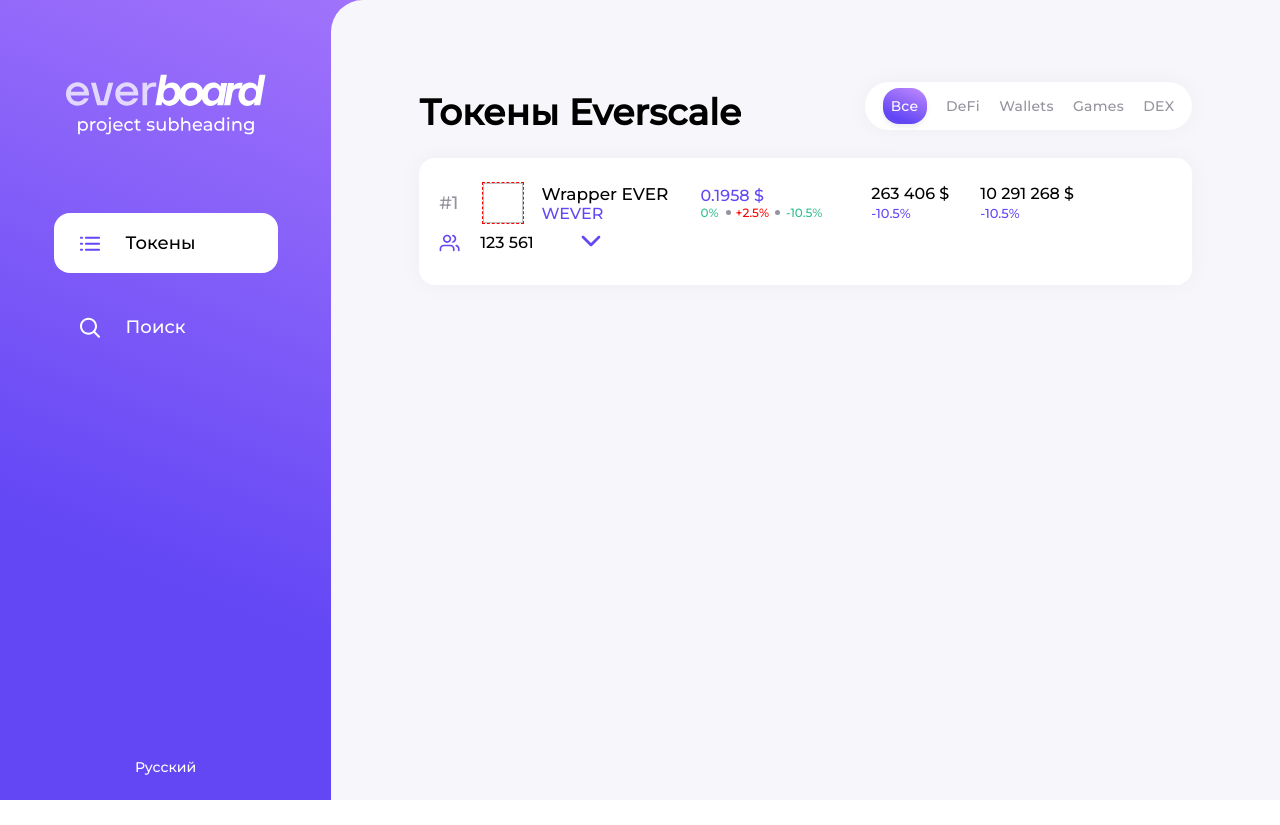
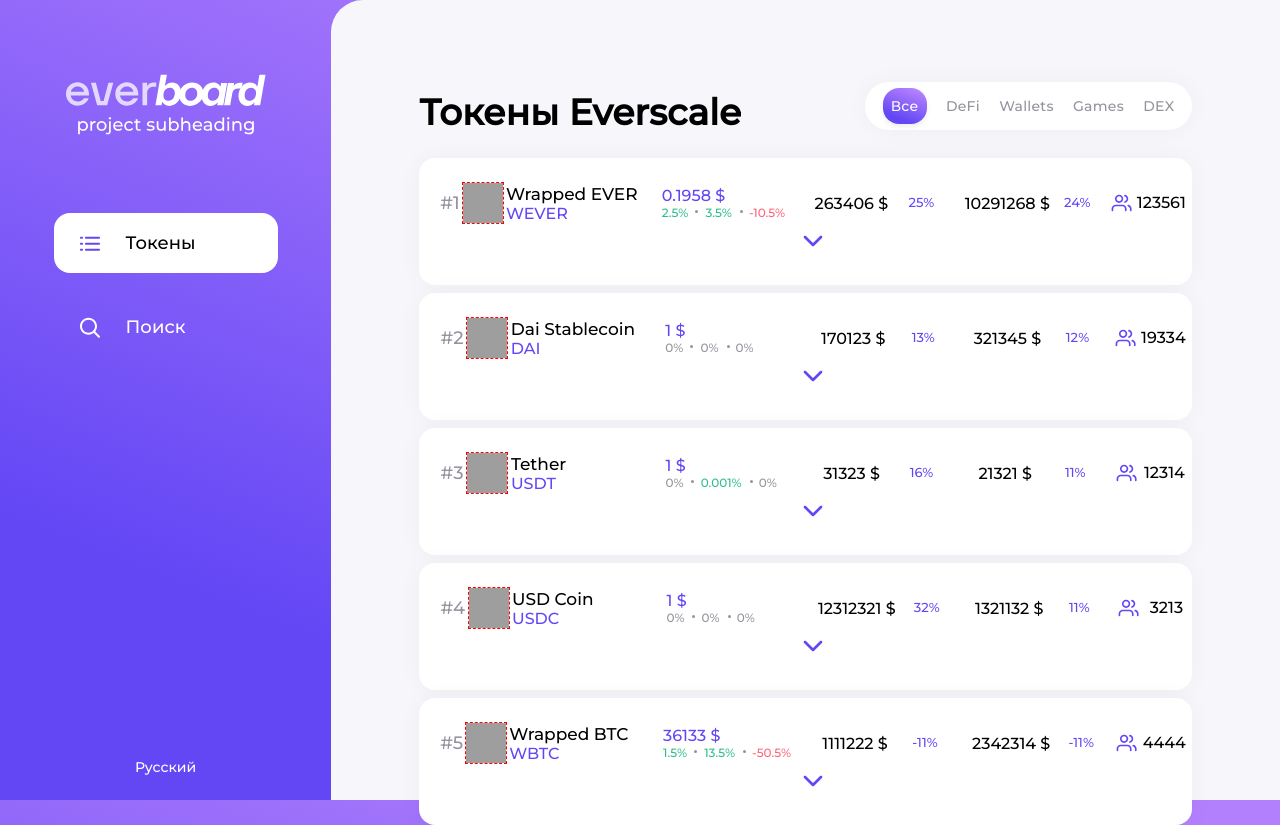
Before and after one commit to aalexceenko/tokens, a React app: page / in a window 1280 px wide. Before the commit the page ends 800 px from the top, so only its background shows below. Built offline with nearby package versions, Linux system fonts and the light colour scheme; grey boxes are pictures that could not be loaded.

Commit message:
fix style in the token item

```diff
--- a/src/components/app/app.js
+++ b/src/components/app/app.js
@@ -6,14 +6,15 @@
 
 import './app.scss';
 
-const App = () => {
+const App = ({tokens}) => {
+  // console.log(tokens);
   return (
     <div className="App">
       <BrowserRouter>
       <SideBar />
 
         <Routes>
-          <Route path="/" element={<Lists />} />
+          <Route path="/" element={<Lists tokens={tokens} />} />
           <Route path="/search" element={<Search />} />
         </Routes>
 
--- a/src/components/filter/filter.scss
+++ b/src/components/filter/filter.scss
@@ -19,7 +19,6 @@
     box-sizing: content-box;
     color: #93949D;
 
-
     li {
       list-style: none;
       font-size: 14px;
@@ -32,8 +31,6 @@
         padding: 9px 8px;
         border: 1px solid #6347F5;
       }
-
-
     }
 
     &--active {
@@ -42,7 +39,6 @@
       border-radius: 16px;
       color: #FFFFFF;
       padding: 9px 8px;
-
     }
   }
 }
--- a/src/components/item-list/item-list.js
+++ b/src/components/item-list/item-list.js
@@ -2,40 +2,55 @@
 
 import './item-list.scss';
 
-const ItemList = () => {
+const ItemList = ({token}) => {
+  console.log(token);
   const [isShown, setIsShown] = useState(false);
 
   const handleClick = (event) => {
     setIsShown(current => !current);
   }
 
+  const {id, name, symbol, logoURI, tvl, tvlChangePercentage, users, volume, volumeChangePercentage, price} = token;
+  const {hours24, days7, days365} = token.priceChange;
+
+  const getPercentColour = (percent) => {
+    if (percent > 0) {
+      return 'item-list__price-block--positive'
+    } else if (percent < 0) {
+      return 'item-list__price-block--negative'
+    } else {
+      return 'item-list__price-block--zero'
+    }
+  }
+
   return (
+
     <div className="item-list">
-      <span className="item-list__number">#1</span>
-      <img className="item-list__img" alt=""></img>
+      <span className="item-list__number">#{id}</span>
+      <img className="item-list__img" alt="" src={logoURI}></img>
       <section className="item-list__title">
-        <p>Wrapper EVER</p>
-        <span>WEVER</span>
+        <p>{name}</p>
+        <span>{symbol}</span>
       </section>
       <section className="item-list__price">
-        <p>0.1958 $</p>
+        <p>{price} $</p>
         <div className="item-list__price-block">
-          <span>0%</span>
-          <span>+2.5%</span>
-          <span>-10.5%</span>
+          <span className={getPercentColour(hours24)}>{hours24}%</span>
+          <span className={getPercentColour(days7)}>{days7}%</span>
+          <span className={getPercentColour(days365)}>{days365}%</span>
         </div>
       </section>
       <section className="item-list__volume">
-        <p>263 406 $</p>
-        <span>-10.5%</span>
+        <p>{volume} $</p>
+        <span>{volumeChangePercentage}%</span>
       </section>
       <section className="item-list__tvl">
-        <p>10 291 268 $</p>
-        <span>-10.5%</span>
+        <p>{tvl} $</p>
+        <span>{tvlChangePercentage}%</span>
       </section>
       <section className="item-list__amount">
         <img src="/img/users.svg" alt="" />
-        <p>123 561</p>
+        <p>{users}</p>
       </section>
       <button className="item-list__btn" onClick={handleClick}>
         {!isShown ? <img src="/img/chevron-down.svg" alt="" /> : <img src="/img/chevron-up.svg" alt="" />}
--- a/src/components/item-list/item-list.scss
+++ b/src/components/item-list/item-list.scss
@@ -1,13 +1,12 @@
 .item-list {
-  // width: 84%;
   min-height: 92px;
   box-sizing: border-box;
   display: flex;
   flex-wrap: wrap;
-  justify-content: flex-start;
+  justify-content: space-around;
   align-items: center;
-  // padding-left: 20px;
   padding: 24px 0 24px 20px;
+  padding-right: 5px;
   background: #FFFFFF;
   box-shadow: 0px 0px 25px rgba(0, 0, 0, 0.04);
   border-radius: 16px;
@@ -25,50 +24,57 @@
   &__number {
     color: #93949D;
     font-size: 18px;
-    margin-right: 23px;
-
   }
 
   &__img {
     width: 40px;
     height: 40px;
     border: 1px dashed red;
-    margin-right: 18px;
   }
 
   &__title {
     font-size: 17px;
-    margin-right: 32px;
+    margin-right: 22px;
+    min-width: 130px;
 
     span {
       color: #6347F5;
       font-size: 16px;
       display: block;
-
     }
   }
 
   &__price {
     color: #6347F5;
-    margin-right: 32px;
+    min-width: 140px;
 
     &-block {
       font-size: 12px;
       color: #30BF8C;
 
+      &--negative {
+        color: #FF647C;
+      }
+
+      &--positive {
+        color: #30BF8C;
+      }
+
+      &--zero {
+        color: #93949D;
+      }
+
       span {
         position: relative;
-        // display: block;
         margin-right: 17px;
 
         &:nth-child(2) {
-          color: red;
 
           &::after, &::before {
             content: "";
             position: absolute;
-            width: 5px;
-            height: 5px;
+            width: 3px;
+            height: 3px;
             background-color: #93949D;
             border-radius: 50%;
             top: 5px;
@@ -88,29 +94,30 @@
   }
 
   &__volume, &__tvl {
-    margin-right: 31px;
+    margin-right: 11px;
+    min-width: 140px;
 
     span {
       color: #6347F5;
       font-size: 13px;
-
     }
   }
 
-  &__amount {
+  &__volume, &__tvl, &__amount {
     display: flex;
     justify-content: space-around;
-    margin-right: 35px;
+  }
+
+  &__amount {
+    min-width: 70px;
 
     img {
-      margin-right: 20px;
+      margin-right: 5px;
     }
-
   }
 
   &__price, &__volume, &__tvl, &__amount {
     font-size: 16px;
-
   }
 
   &__btn {
--- a/src/components/lists/lists.js
+++ b/src/components/lists/lists.js
@@ -2,14 +2,25 @@
 import ItemList from "../item-list/item-list";
 import Filter from "../filter";
 
-import './lists.css';
+import './lists.scss';
 
-const Lists = () => {
+const Lists = ({tokens}) => {
+
+  // const data = tokens.slice();
+
+  console.log('data ', tokens);
+  // console.log(tokens);
+
+  const allTokens = tokens.map((token, idx) => {
+    return <ItemList token={token} key={idx} />
+  })
   return (
     <div className="lists">
       <Filter />
+      {/* <ItemList /> */}
+      {/* <ItemList /> */}
+      {allTokens}
 
-      <ItemList />
     </div>
 
 
--- a/src/components/lists/lists.css
+++ b/src/components/lists/lists.scss
@@ -1,8 +1,6 @@
 .lists {
-  /* border: 1px dashed red; */
   width: 70%;
   background: #F7F7FB;
   padding: 66px 88px 0;
   border-radius: 32px 0px 0px 0px;
-
 }
--- /dev/null
+++ b/src/components/mock/tokens.js
@@ -0,0 +1,360 @@
+export const tokens = [
+  {
+    id: 1,
+    name: 'Wrapped EVER',
+    symbol: 'WEVER',
+    address: '0:a49cd4e158a9a15555e624759e2e4e766d22600b7800d891e46f9291f044a93d',
+    logoURI:
+      'https://raw.githubusercontent.com/broxus/ton-assets/master/icons/WEVER/logo.svg',
+    categories: ['defi', 'wallets'],
+    description: 'This is a token of the Everscale',
+    price: 0.1958,
+    priceChange: {
+      hours24: 2.5,
+      days7: 3.5,
+      days365: -10.5,
+    },
+    volume: 263406,
+    volumeChangePercentage: 25,
+    tvl: 10291268,
+    tvlChangePercentage: 24,
+    users: 123561,
+  },
+  {
+    id: 2,
+    name: 'Dai Stablecoin',
+    symbol: 'DAI',
+    address: '0:eb2ccad2020d9af9cec137d3146dde067039965c13a27d97293c931dae22b2b9',
+    logoURI:
+      'https://raw.githubusercontent.com/broxus/ton-assets/master/icons/DAIv3/logo.svg',
+    categories: ['defi'],
+    description: 'This is a token of the Everscale',
+    price: 1,
+    priceChange: {
+      hours24: 0,
+      days7: 0,
+      days365: 0,
+    },
+    volume: 170123,
+    volumeChangePercentage: 13,
+    tvl: 321345,
+    tvlChangePercentage: 12,
+    users: 19334,
+  },
+  {
+    id: 3,
+    name: 'Tether',
+    symbol: 'USDT',
+    address: '0:a519f99bb5d6d51ef958ed24d337ad75a1c770885dcd42d51d6663f9fcdacfb2',
+    logoURI:
+      'https://raw.githubusercontent.com/broxus/ton-assets/master/icons/USDTv3/logo.svg',
+    categories: ['defi'],
+    description: 'This is a token of the Everscale',
+    price: 1,
+    priceChange: {
+      hours24: 0,
+      days7: 0.001,
+      days365: 0,
+    },
+    volume: 31323,
+    volumeChangePercentage: 16,
+    tvl: 21321,
+    tvlChangePercentage: 11,
+    users: 12314,
+  },
+  {
+    id: 4,
+    name: 'USD Coin',
+    symbol: 'USDC',
+    address: '0:c37b3fafca5bf7d3704b081fde7df54f298736ee059bf6d32fac25f5e6085bf6',
+    logoURI:
+      'https://raw.githubusercontent.com/broxus/ton-assets/master/icons/USDCv3/logo.svg',
+    categories: ['defi'],
+    description: 'This is a token of the Everscale',
+    price: 1,
+    priceChange: {
+      hours24: 0,
+      days7: 0,
+      days365: 0,
+    },
+    volume: 12312321,
+    volumeChangePercentage: 32,
+    tvl: 1321132,
+    tvlChangePercentage: 11,
+    users: 3213,
+  },
+  {
+    id: 5,
+    name: 'Wrapped BTC',
+    symbol: 'WBTC',
+    address: '0:2ba32b75870d572e255809b7b423f30f36dd5dea075bd5f026863fceb81f2bcf',
+    logoURI:
+      'https://raw.githubusercontent.com/broxus/ton-assets/master/icons/WBTCv3/logo.svg',
+    categories: ['defi'],
+    description: 'This is a token of the Everscale',
+    price: 36133,
+    priceChange: {
+      hours24: 1.5,
+      days7: 13.5,
+      days365: -50.5,
+    },
+    volume: 1111222,
+    volumeChangePercentage: -11,
+    tvl: 2342314,
+    tvlChangePercentage: -11,
+    users: 4444,
+  },
+  // {
+  //   id: 6,
+  //   name: 'Wrapped Ether',
+  //   symbol: 'WETH',
+  //   address: '0:59b6b64ac6798aacf385ae9910008a525a84fc6dcf9f942ae81f8e8485fe160d',
+  //   logoURI:
+  //     'https://raw.githubusercontent.com/broxus/ton-assets/master/icons/WETHv3/logo.svg',
+  //   categories: ['defi'],
+  //   description: 'This is a token of the Everscale',
+  //   price: 3212,
+  //   priceChange: {
+  //     hours24: 3.5,
+  //     days7: 77.1,
+  //     days365: 88.3,
+  //   },
+  //   volume: 44343,
+  //   volumeChangePercentage: 3,
+  //   tvl: 12321,
+  //   tvlChangePercentage: 14,
+  //   users: 1234,
+  // },
+  // {
+  //   id: 7,
+  //   name: 'Bridge',
+  //   symbol: 'BRIDGE',
+  //   address: '0:f2679d80b682974e065e03bf42bbee285ce7c587eb153b41d761ebfd954c45e1',
+  //   logoURI:
+  //     'https://raw.githubusercontent.com/broxus/ton-assets/master/icons/BRIDGE/logo.svg',
+  //   categories: ['defi', 'dex'],
+  //   description:
+  //     'The Octus Bridge(ex. TON B.) powered by Broxus is a сross-chain asset transfer consisting of a link between 5 blockchains: BSC, ETH, Everscale, Fantom, Polygon.',
+  //   price: 12,
+  //   priceChange: {
+  //     hours24: 1.1,
+  //     days7: -10.5,
+  //     days365: -50.5,
+  //   },
+  //   volume: 4445,
+  //   volumeChangePercentage: -11,
+  //   tvl: 12312,
+  //   tvlChangePercentage: -24,
+  //   users: 123561,
+  // },
+  // {
+  //   id: 8,
+  //   name: 'Qube',
+  //   symbol: 'QUBE',
+  //   address: '0:9f20666ce123602fd7a995508aeaa0ece4f92133503c0dfbd609b3239f3901e2',
+  //   logoURI:
+  //     'https://raw.githubusercontent.com/broxus/ton-assets/master/icons/QUBE/logo.svg',
+  //   categories: ['defi', 'dex'],
+  //   description: 'This is a token of the Everscale',
+  //   price: 0,
+  //   priceChange: {
+  //     hours24: 0,
+  //     days7: 0,
+  //     days365: 0,
+  //   },
+  //   volume: 0,
+  //   volumeChangePercentage: 0,
+  //   tvl: 0,
+  //   tvlChangePercentage: 0,
+  //   users: 0,
+  // },
+  // {
+  //   id: 9,
+  //   name: 'Frax',
+  //   symbol: 'FRAX',
+  //   address: '0:efed9f9a7e6c455ee60829fd003b2f42edda513c6f19a484f916b055e9aa58d2',
+  //   logoURI:
+  //     'https://raw.githubusercontent.com/broxus/ton-assets/master/icons/FRAX/logo.svg',
+  //   categories: ['defi', 'games'],
+  //   description: 'This is a token of the Everscale',
+  //   price: 1.3445,
+  //   priceChange: {
+  //     hours24: -1.5,
+  //     days7: -33.5,
+  //     days365: -10.5,
+  //   },
+  //   volume: 12345,
+  //   volumeChangePercentage: 12,
+  //   tvl: 12112,
+  //   tvlChangePercentage: 1,
+  //   users: 14,
+  // },
+  // {
+  //   id: 10,
+  //   name: 'Frax Share',
+  //   symbol: 'FXS',
+  //   address: '0:c14e2f026feaae0f99b92c04ee421051a782fff60156ac8a586a12f63d7facef',
+  //   logoURI:
+  //     'https://raw.githubusercontent.com/broxus/ton-assets/master/icons/FXS/logo.svg',
+  //   categories: ['defi', 'games'],
+  //   description: 'This is a token of the Everscale',
+  //   price: 122.4,
+  //   priceChange: {
+  //     hours24: -2.5,
+  //     days7: -43.5,
+  //     days365: -30.25,
+  //   },
+  //   volume: 263406,
+  //   volumeChangePercentage: 25,
+  //   tvl: 10291268,
+  //   tvlChangePercentage: 24,
+  //   users: 123561,
+  // },
+  // {
+  //   id: 11,
+  //   name: 'Everspace',
+  //   symbol: 'EVS',
+  //   address: '0:e5d964bf76b90a29ca11ff03a0402eeca6a1c79a0fb4d8a2f06a67be0537a6bf',
+  //   logoURI:
+  //     'https://raw.githubusercontent.com/broxus/ton-assets/master/icons/EVS/logo.svg',
+  //   categories: ['defi', 'wallets'],
+  //   description: 'This is a token of the Everscale',
+  //   price: 123.3,
+  //   priceChange: {
+  //     hours24: -2.5,
+  //     days7: -3.5,
+  //     days365: 10.5,
+  //   },
+  //   volume: 1234,
+  //   volumeChangePercentage: 88,
+  //   tvl: 123,
+  //   tvlChangePercentage: 123,
+  //   users: 321,
+  // },
+  // {
+  //   id: 12,
+  //   name: 'SOON Token',
+  //   symbol: 'SOON',
+  //   address: '0:a15e6a7a91c331ddcd85675ca64d5a7db8c7e94b35806b2e05bf4bce29d21023',
+  //   logoURI:
+  //     'https://raw.githubusercontent.com/broxus/ton-assets/master/icons/SOON/logo.svg',
+  //   categories: ['defi'],
+  //   description: 'This is a token of the Everscale',
+  //   price: 3.4,
+  //   priceChange: {
+  //     hours24: -1.5,
+  //     days7: 4.5,
+  //     days365: 1.11,
+  //   },
+  //   volume: 123,
+  //   volumeChangePercentage: 12,
+  //   tvl: 1231,
+  //   tvlChangePercentage: -80,
+  //   users: 1111,
+  // },
+  // {
+  //   id: 13,
+  //   name: 'Grechcoin',
+  //   symbol: 'GRE',
+  //   address: '0:fde4c629d6447fecd86d2cffe363d5f334030351022bad019e0f472212e9dc99',
+  //   logoURI:
+  //     'https://raw.githubusercontent.com/broxus/ton-assets/master/icons/GRE/logo.svg',
+  //   categories: ['defi'],
+  //   description: 'This is a token of the Everscale',
+  //   price: 0.99,
+  //   priceChange: {
+  //     hours24: 1.35,
+  //     days7: 13.5,
+  //     days365: 310.5,
+  //   },
+  //   volume: 263406,
+  //   volumeChangePercentage: -25,
+  //   tvl: 10291268,
+  //   tvlChangePercentage: -24,
+  //   users: 123561,
+  // },
+  // {
+  //   id: 14,
+  //   name: 'BAPBAPA',
+  //   symbol: 'BAPBAPA',
+  //   address: '0:9e0350c13cafe2bb55d906553fde5f357612e6dcb46c0c3440c7bfdda273ffdd',
+  //   logoURI:
+  //     'https://raw.githubusercontent.com/broxus/ton-assets/master/icons/BAPBAPA/logo.svg',
+  //   categories: ['defi', 'games'],
+  //   description: 'This is a token of the Everscale',
+  //   price: 1.213,
+  //   priceChange: {
+  //     hours24: 12.5,
+  //     days7: 13.5,
+  //     days365: 10.5,
+  //   },
+  //   volume: 1231,
+  //   volumeChangePercentage: 11,
+  //   tvl: 1231231,
+  //   tvlChangePercentage: 11,
+  //   users: 123121,
+  // },
+  // {
+  //   id: 15,
+  //   name: 'Rum',
+  //   symbol: 'RUM',
+  //   address: '0:38a4c196c7fe22cbf0cda034ddda284aa208e2dba7707b96f65914420ba3f580',
+  //   logoURI:
+  //     'https://raw.githubusercontent.com/broxus/ton-assets/master/icons/RUM/logo.svg',
+  //   categories: ['defi', 'dex'],
+  //   description: 'This is a token of the Everscale',
+  //   price: 99991,
+  //   priceChange: {
+  //     hours24: 9.5,
+  //     days7: -43.5,
+  //     days365: -99.5,
+  //   },
+  //   volume: 12312,
+  //   volumeChangePercentage: -10,
+  //   tvl: 123,
+  //   tvlChangePercentage: -25,
+  //   users: 19903,
+  // },
+  // {
+  //   id: 16,
+  //   name: 'Tokenized US National Debt',
+  //   symbol: 'DUSA',
+  //   address: '0:b3ed4b9402881c7638566b410dda055344679b065dce19807497c62202ba9ce3',
+  //   logoURI:
+  //     'https://raw.githubusercontent.com/broxus/ton-assets/master/icons/DUSA/logo.svg',
+  //   categories: ['defi', 'dex'],
+  //   description: 'This is a token of the Everscale',
+  //   price: 0,
+  //   priceChange: {
+  //     hours24: 0,
+  //     days7: 0,
+  //     days365: 0,
+  //   },
+  //   volume: 0,
+  //   volumeChangePercentage: 0,
+  //   tvl: 0,
+  //   tvlChangePercentage: 0,
+  //   users: 15,
+  // },
+  // {
+  //   id: 17,
+  //   name: 'COLA COIN',
+  //   symbol: 'COLA',
+  //   address: '0:9dd2cd82cbfd74a963be1ef1fd1a1f3e25f60e0b8c742f8b862df378b9a5e265',
+  //   logoURI:
+  //     'https://raw.githubusercontent.com/broxus/ton-assets/master/icons/COLA/logo.svg',
+  //   categories: ['defi', 'dex', 'games', 'wallets'],
+  //   description: 'This is a token of the Everscale',
+  //   price: 123.83,
+  //   priceChange: {
+  //     hours24: 0.1,
+  //     days7: -3.5,
+  //     days365: 10.5,
+  //   },
+  //   volume: 123,
+  //   volumeChangePercentage: 1,
+  //   tvl: 123,
+  //   tvlChangePercentage: 2,
+  //   users: 123,
+  // },
+]
--- a/src/index.js
+++ b/src/index.js
@@ -3,11 +3,12 @@
 import './index.css';
 import App from './components/app/app';
 // import reportWebVitals from './reportWebVitals';
+import {tokens} from '../src/components/mock/tokens';
 
 const root = ReactDOM.createRoot(document.getElementById('root'));
 root.render(
   <React.StrictMode>
-    <App />
+    <App tokens={tokens} />
   </React.StrictMode>
 );
 
```
Also changed, not shown: src/components/side-bar/side-bar.js (+1 -12 lines).
